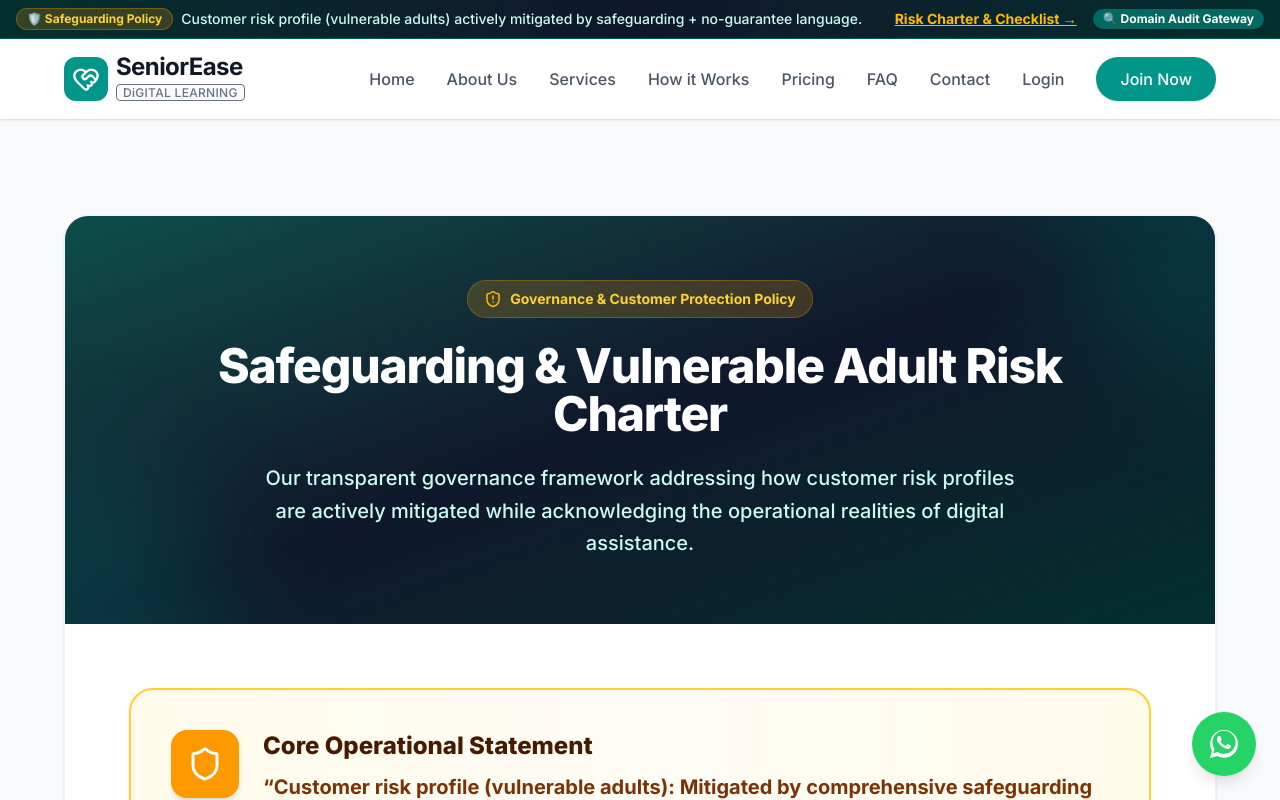
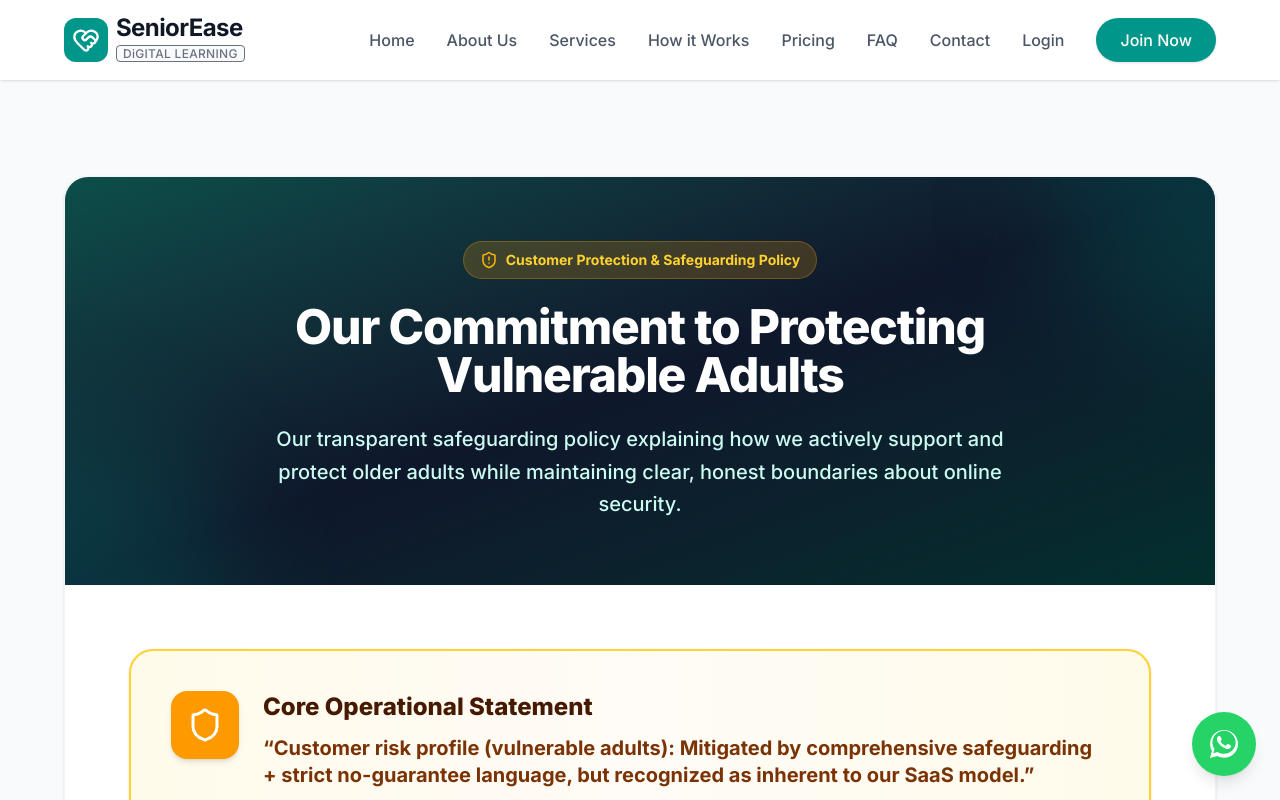
Before and after one commit to codesmashersltd/SeniorEase, a React (Vite) app: page /safeguarding in a window 1280 px wide. Shown: the top 800 px of the page. Built offline with nearby package versions, Linux system fonts and the light colour scheme.

Commit message:
refactor: refine safeguarding messaging and layout
Remove the global governance announcement bar and update existing UI elements and documentation to use more human-centric, positive language regarding the commitment to protecting vulnerable adults.

```diff
--- a/src/components/Layout.tsx
+++ b/src/components/Layout.tsx
@@ -57,25 +57,6 @@ export default function Layout() {
         type="application/ld+json"
         dangerouslySetInnerHTML={{ __html: JSON.stringify(siteSchema) }}
       />
-      {/* Top Governance Announcement Bar */}
-      <div className="bg-gradient-to-r from-teal-950 via-slate-900 to-teal-950 text-teal-100 py-2 px-4 text-xs sm:text-sm font-medium border-b border-teal-800 shadow-sm">
-        <div className="w-full max-w-[1920px] mx-auto flex flex-wrap items-center justify-between gap-2">
-          <div className="flex items-center gap-2">
-            <span className="bg-amber-500/20 text-amber-300 border border-amber-500/30 px-2.5 py-0.5 rounded-full text-xs font-bold shrink-0 flex items-center gap-1">
-              <span>🛡️ Safeguarding Policy</span>
-            </span>
-            <span className="truncate max-w-xl md:max-w-none">Customer risk profile (vulnerable adults) actively mitigated by safeguarding + no-guarantee language.</span>
-          </div>
-          <div className="flex items-center gap-4 shrink-0">
-            <Link to="/safeguarding" className="text-amber-400 hover:text-amber-300 underline font-bold transition-colors">
-              Risk Charter &amp; Checklist &rarr;
-            </Link>
-            <Link to="/auditor-verification" className="bg-teal-700/80 hover:bg-teal-600 text-white px-2.5 py-0.5 rounded-full text-xs font-bold transition-colors flex items-center gap-1 shadow-sm">
-              <span>🔍 Domain Audit Gateway</span>
-            </Link>
-          </div>
-        </div>
-      </div>
       {/* Navigation */}
       <header className="bg-white shadow-sm sticky top-0 z-50">
         <div className="w-full max-w-[1920px] mx-auto px-4 sm:px-8 lg:px-12 xl:px-16">
@@ -223,12 +204,7 @@ export default function Layout() {
               <ul className="space-y-4">
                 <li>
                   <Link to="/safeguarding" className="text-amber-400 hover:text-amber-300 font-bold transition-colors text-sm flex items-center gap-1">
-                    <span>🛡️ Safeguarding Charter</span>
-                  </Link>
-                </li>
-                <li>
-                  <Link to="/auditor-verification" className="text-teal-300 hover:text-white font-bold transition-colors text-sm flex items-center gap-1">
-                    <span>🔍 Auditor &amp; Domain Verification</span>
+                    <span>🛡️ Protecting Vulnerable Adults</span>
                   </Link>
                 </li>
                 <li>
--- a/src/pages/AuditorVerification.tsx
+++ b/src/pages/AuditorVerification.tsx
@@ -235,7 +235,7 @@ export default function AuditorVerification() {
                       <li>
                         <Link to="/safeguarding" className="text-amber-300 hover:text-white flex items-center justify-between p-2 rounded-lg bg-teal-800/60 hover:bg-teal-800 transition-colors">
                           <span className="font-bold flex items-center gap-1.5">
-                            <span>🛡️ Safeguarding &amp; Risk Charter</span>
+                            <span>🛡️ Commitment to Protecting Vulnerable Adults</span>
                           </span>
                           <span>&rarr;</span>
                         </Link>
@@ -392,7 +392,7 @@ export default function AuditorVerification() {
                       </div>
                       <div className="flex items-center gap-2 text-sm text-gray-200">
                         <Check size={16} className="text-green-400 shrink-0" />
-                        <span>UK GDPR &amp; Vulnerable Adult Risk Charter Active</span>
+                        <span>UK GDPR &amp; Vulnerable Adult Protection Policy Active</span>
                       </div>
                       <div className="flex items-center gap-2 text-sm text-gray-200">
                         <Check size={16} className="text-green-400 shrink-0" />
--- a/src/pages/Disclaimer.tsx
+++ b/src/pages/Disclaimer.tsx
@@ -91,7 +91,7 @@ export default function Disclaimer() {
                   We acknowledge that serving older adults involves an inherent customer risk profile due to cognitive variance and third-party scam targeting. To mitigate this, we enforce strict safeguarding rules (such as zero access to banking apps and patient pacing) combined with transparent no-guarantee language.
                 </p>
                 <Link to="/safeguarding" className="inline-flex items-center gap-1.5 text-sm font-bold text-amber-900 bg-amber-200/80 hover:bg-amber-300 px-4 py-2 rounded-xl transition-colors">
-                  <span>View Full Safeguarding &amp; Risk Charter</span>
+                  <span>View Our Commitment to Protecting Vulnerable Adults</span>
                   <span>&rarr;</span>
                 </Link>
               </div>
--- a/src/pages/MyAccount.tsx
+++ b/src/pages/MyAccount.tsx
@@ -502,7 +502,7 @@ export default function MyAccount() {
                         <span>Safeguarding &amp; Caregiver Safety Controls</span>
                       </h2>
                       <p className="text-amber-900 text-sm">
-                        Customer risk profile (vulnerable adults) actively mitigated by safeguarding + no-guarantee language.
+                        We actively support and protect vulnerable adults with robust safeguarding and clear, honest boundaries.
                       </p>
                     </div>
                   </div>
@@ -510,7 +510,7 @@ export default function MyAccount() {
                     to="/safeguarding"
                     className="px-4 py-2 bg-amber-200/80 hover:bg-amber-300 text-amber-950 rounded-xl text-xs font-bold transition-colors inline-flex items-center justify-center gap-1 shrink-0"
                   >
-                    <span>View Risk Charter</span>
+                    <span>View Safeguarding Commitment</span>
                     <span>&rarr;</span>
                   </Link>
                 </div>
--- a/src/pages/NHSStandards.tsx
+++ b/src/pages/NHSStandards.tsx
@@ -71,7 +71,7 @@ export default function NHSStandards() {
                 We operate under a structured governance model that pairs active protection (Zero Financial Access, Calm Pacing, and Caregiver Notification loops) with transparent no-guarantee advisory language.
               </p>
               <Link to="/safeguarding" className="inline-flex items-center gap-1.5 text-sm font-bold text-amber-900 bg-amber-200/80 hover:bg-amber-300 px-4 py-2 rounded-xl transition-colors">
-                <span>Read Full Safeguarding &amp; Risk Charter</span>
+                <span>Read Our Commitment to Protecting Vulnerable Adults</span>
                 <span>&rarr;</span>
               </Link>
             </div>
--- a/src/pages/Safeguarding.tsx
+++ b/src/pages/Safeguarding.tsx
@@ -6,8 +6,8 @@ import { usePageMeta } from '../hooks/usePageMeta';
 
 export default function Safeguarding() {
   usePageMeta(
-    "Safeguarding & Vulnerable Adult Risk Charter | SeniorEase",
-    "Our comprehensive framework mitigating the customer risk profile of vulnerable adults through proactive safeguarding and strict no-guarantee language."
+    "Our Commitment to Protecting Vulnerable Adults | SeniorEase",
+    "Our transparent safeguarding policy explaining how we actively protect older adults while maintaining clear, supportive guidance."
   );
 
   // State for Interactive Caregiver Safety Checklist
@@ -81,13 +81,13 @@ export default function Safeguarding() {
             <div className="relative z-10 max-w-4xl mx-auto">
               <div className="inline-flex items-center gap-2 px-4 py-2 rounded-full bg-amber-500/20 text-amber-300 font-bold text-sm mb-6 border border-amber-500/30 backdrop-blur-md">
                 <ShieldAlert size={18} className="text-amber-400" />
-                <span>Governance &amp; Customer Protection Policy</span>
+                <span>Customer Protection &amp; Safeguarding Policy</span>
               </div>
               <h1 className="text-4xl md:text-5xl font-extrabold text-white mb-6 tracking-tight">
-                Safeguarding &amp; Vulnerable Adult Risk Charter
+                Our Commitment to Protecting Vulnerable Adults
               </h1>
               <p className="text-teal-100 text-lg md:text-xl leading-relaxed max-w-3xl mx-auto font-medium">
-                Our transparent governance framework addressing how customer risk profiles are actively mitigated while acknowledging the operational realities of digital assistance.
+                Our transparent safeguarding policy explaining how we actively support and protect older adults while maintaining clear, honest boundaries about online security.
               </p>
             </div>
           </div>
@@ -455,7 +455,7 @@ export default function Safeguarding() {
 
             {/* Bottom Navigation CTA */}
             <div className="bg-gray-100 p-8 rounded-3xl text-center space-y-4">
-              <h3 className="text-2xl font-bold text-gray-900">Have Questions About Our Risk Profile Governance?</h3>
+              <h3 className="text-2xl font-bold text-gray-900">Have Questions About Our Safeguarding Commitment?</h3>
               <p className="text-gray-600 max-w-xl mx-auto">
                 We believe that transparent governance protects everyone. Review our full legal framework or contact our support team today.
               </p>
--- a/src/pages/Terms.tsx
+++ b/src/pages/Terms.tsx
@@ -111,7 +111,7 @@ export default function Terms() {
             <ul className="list-disc pl-6 space-y-2">
               <li><strong>Inherent Risk Recognition:</strong> We acknowledge that serving older adults involves an inherent customer risk profile due to cognitive variance, digital unfamiliarity, and third-party scam targeting.</li>
               <li><strong>Active Safeguarding Layer:</strong> To mitigate this risk, SeniorEase enforces strict operational safeguards, including our Zero Financial Access rule (advisors will never ask for bank details or remote control of financial apps), patient anti-coercion pacing, and statutory signposting to UK fraud bodies.</li>
-              <li><strong>Advisory Scope:</strong> Our Services provide educational digital guidance only. We do not act as statutory caregivers, medical advisors, or IT security guarantors. For complete details, see our <Link to="/safeguarding" className="text-teal-600 hover:underline font-medium">Safeguarding &amp; Risk Charter</Link>.</li>
+              <li><strong>Advisory Scope:</strong> Our Services provide educational digital guidance only. We do not act as statutory caregivers, medical advisors, or IT security guarantors. For complete details, see our <Link to="/safeguarding" className="text-teal-600 hover:underline font-medium">Commitment to Protecting Vulnerable Adults</Link>.</li>
             </ul>
           </section>
 
```
Also changed, not shown: 1 other file (tests, documents, lock files or other folders).
